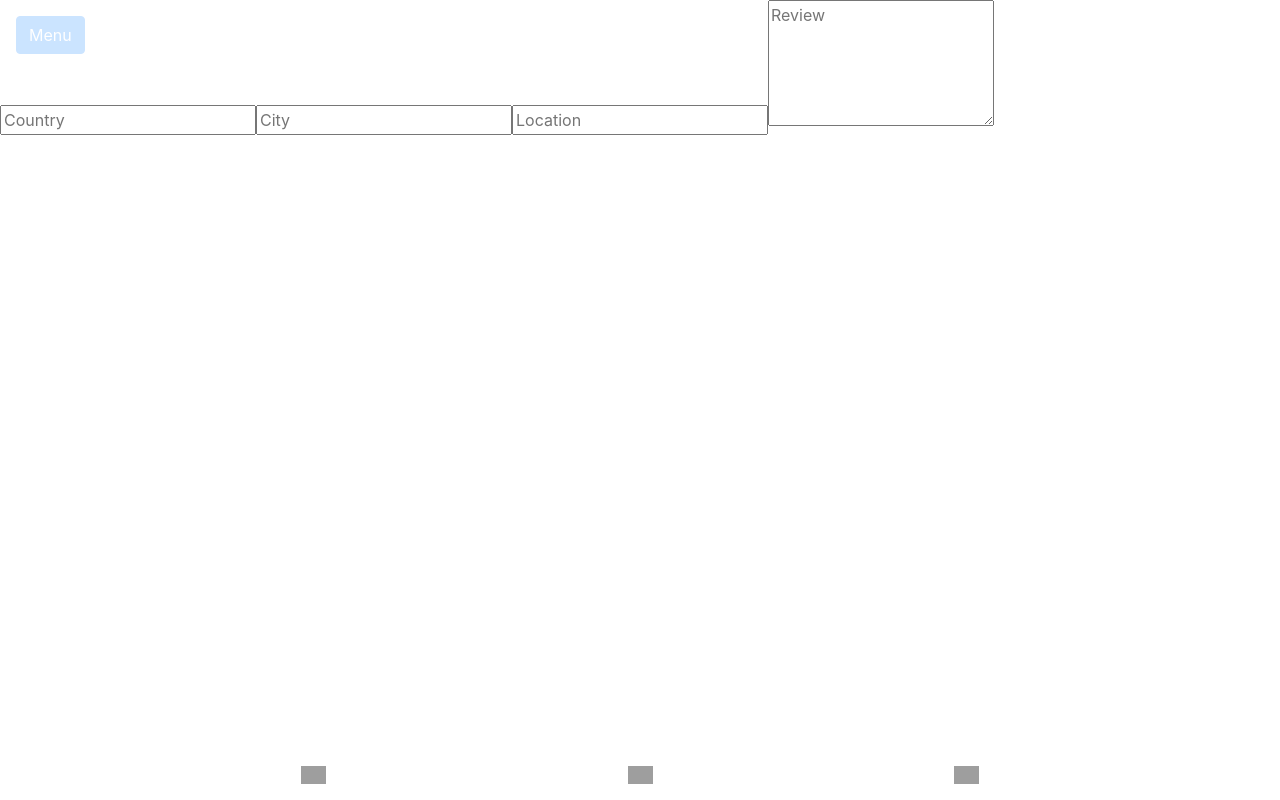
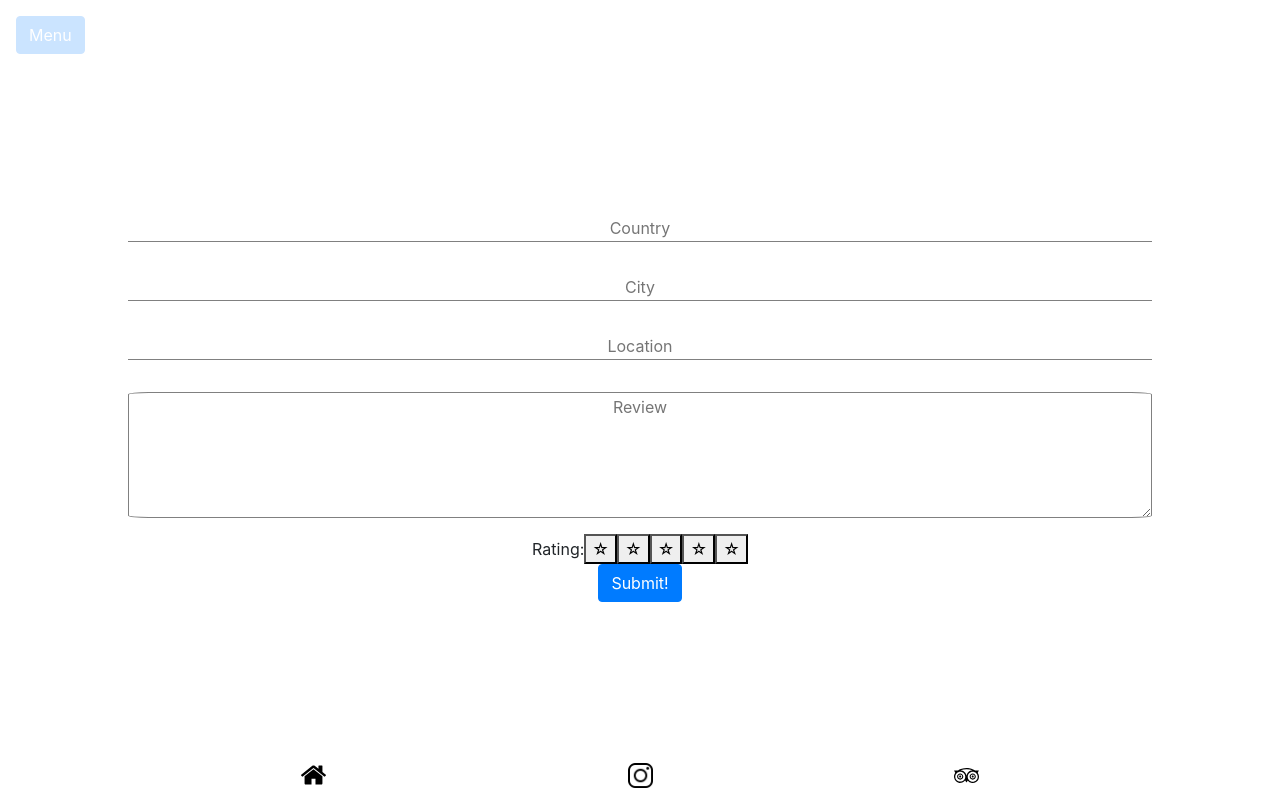
Before and after one commit to Herzenpolo/travel-journal, a React (Create React App) app in the folder travel-journal-frontend/: page /JournalEntry in a window 1280 px wide. Built offline with nearby package versions, Linux system fonts and the light colour scheme; grey boxes are pictures that could not be loaded.

Commit message:
front end

```diff
--- a/travel-journal-frontend/package.json
+++ b/travel-journal-frontend/package.json
@@ -12,6 +12,7 @@
     "react-dom": "^16.13.1",
     "react-router-dom": "^5.2.0",
     "react-scripts": "3.4.1",
+    "react-star-ratings": "^2.3.0",
     "reactstrap": "^8.4.1"
   },
   "scripts": {
--- a/travel-journal-frontend/public/index.html
+++ b/travel-journal-frontend/public/index.html
@@ -24,7 +24,7 @@
       work correctly both with client-side routing and a non-root public URL.
       Learn how to configure a non-root public URL by running `npm run build`.
     -->
-    <title>React App</title>
+    <title>Travel Journal</title>
   </head>
   <body>
     <noscript>You need to enable JavaScript to run this app.</noscript>
--- a/travel-journal-frontend/src/App.css
+++ b/travel-journal-frontend/src/App.css
@@ -140,3 +140,67 @@
   border-right: transparent 1px solid;
   margin-bottom: 3em;
 }
+
+.journalEntryForm {
+  display: flex;
+  flex-direction: column;
+  align-items: center;
+  justify-content: center;
+  text-align: center;
+  height: 100vh
+}
+
+.journalEntryInput {
+  text-align: center;
+  margin: 1em;
+  border: 1px solid gray;
+  width: 80%;
+  border-top: transparent;
+  border-left: transparent;
+  border-right: transparent;
+}
+
+.review {
+  border-radius: 2% !important;
+  border: 1px solid gray !important;
+}
+
+.journalEntrySubmit {
+  text-decoration: underline !important;
+  color: darkgray;
+}
+
+.star-rating {
+  display: flex;
+  flex-direction: row;
+  align-items: center;
+  justify-content: center;
+}
+
+.star {
+  margin: 0;
+}
+
+.rating-title {
+  margin: 0
+}
+
+.star1:focus {
+  color:goldenrod;
+}
+
+.star2:focus {
+  color:goldenrod;
+}
+
+.star3:focus {
+  color:goldenrod;
+}
+
+.star4:focus {
+  color:goldenrod;
+}
+
+.star5:focus {
+  color:goldenrod;
+}
--- a/travel-journal-frontend/src/App.js
+++ b/travel-journal-frontend/src/App.js
@@ -8,6 +8,7 @@ import SearchByCity from "./components/Search-by-City";
 import SearchByCountry from "./components/Search-by-Country";
 import SearchByLocation from "./components/Search-by-Location";
 import SearchResults from "./components/Search-results";
+import IndividualResult from "./components/IndividualResult"
 
 
 class App extends Component {
@@ -39,24 +40,29 @@ class App extends Component {
           />
           <Route
             exact
+            path="/SearchByCity"
+            render={(props) => <SearchByCity {...props} />}
+          />
+          <Route
+            exact
             path="/SearchResults/:id"
             render={(props) => <SearchResults {...props} />}
           />
           <Route
             exact
-            path="/SearchByCity"
-            render={(props) => <SearchByCity {...props} />}
+            path="/SearchResults/:id/:location"
+            render={(props) => <IndividualResult {...props} />}
           />
         </Switch>
         <footer className = 'footerLinks'>
           <Link className = 'footerlink-container' to="/">
-            <img className = 'footer-icons' src= {require('./components/images/25694.svg')} alt="home" />
+            <img className = 'footer-icons' src= 'images/25694.svg' alt="home" />
           </Link>
           <a className = 'footerlink-container' href="https://www.instagram.com/">
-            <img className = 'footer-icons' src={require('./components/images/icons8-instagram-52.png')} alt="instagram" />
+            <img className = 'footer-icons' src='images/icons8-instagram-52.png' alt="instagram" />
           </a>
           <a className = 'footerlink-container' href="https://www.tripadvisor.com/">
-            <img className = 'footer-icons' src={require('./components/images/48942.svg')} alt="Trip Advisor" />
+            <img className = 'footer-icons' src= 'images/48942.svg' alt="Trip Advisor" />
           </a>
         </footer>
       </div>
--- /dev/null
+++ b/travel-journal-frontend/src/components/IndividualResult.jsx
@@ -0,0 +1,17 @@
+import React, { Component } from 'react';
+
+class IndividualResult extends Component {
+    render() {
+        console.log(this.props.match.params)
+        let city =  this.props.match.params.id
+        let location = this.props.match.params.location
+        return (
+            <div>
+                <h1>{city}</h1>
+                <h2>{location}</h2>
+            </div>
+        );
+    }
+}
+
+export default IndividualResult;
--- a/travel-journal-frontend/src/components/Journal-Entry.jsx
+++ b/travel-journal-frontend/src/components/Journal-Entry.jsx
@@ -3,7 +3,26 @@ import { Button } from "reactstrap";
 import { Link } from "react-router-dom";
 
 class JournalEntry extends Component {
+  state = {
+    city: "",
+    country: "",
+    location: "",
+    review: "",
+    rating: 0,
+  };
+
+  onChange = (e) => {
+    console.log(e.target.value);
+    this.setState({ [e.target.name]: e.target.value });
+  };
+
+  onClick = (e) => {
+    e.preventDefault();
+    this.setState({ rating: e.target.value });
+  };
+
   render() {
+    console.log(this.state);
     return (
       <div>
         <Link className="link-navBar" to="/Menu">
@@ -13,11 +32,86 @@ class JournalEntry extends Component {
             Menu{" "}
           </Button>{" "}
         </Link>
-        <form>
-            <input type = 'text' name = 'country' placeholder = 'Country'/>
-            <input type = 'text' name = 'city' placeholder = 'City'/>
-            <input type = 'text' name = 'location' placeholder = 'Location'/>
-            <textArea name = 'review' rows = '5' columns = '33' placeholder = 'Review'/>
+        <form className="journalEntryForm">
+          <input
+            className="journalEntryInput"
+            type="text"
+            name="country"
+            placeholder="Country"
+            onChange={this.onChange}
+          />
+          <input
+            className="journalEntryInput"
+            type="text"
+            name="city"
+            placeholder="City"
+            onChange={this.onChange}
+          />
+          <input
+            className="journalEntryInput"
+            type="text"
+            name="location"
+            placeholder="Location"
+            onChange={this.onChange}
+          />
+          <textarea
+            className="journalEntryInput review"
+            name="review"
+            rows="5"
+            columns="33"
+            placeholder="Review"
+            onChange={this.onChange}
+          />
+          <div className="star-rating">
+            {" "}
+            <p className="rating-title">Rating:</p>
+            <button
+              className="starRating star1"
+              name="rating"
+              value="1"
+              onClick={this.onClick}
+            >
+              ☆
+            </button>
+            <button
+              className="starRating star2"
+              name="rating"
+              value="2"
+              onClick={this.onClick}
+            >
+              ☆
+            </button>
+            <button
+              className="starRating star3"
+              name="rating"
+              value="3"
+              onClick={this.onClick}
+            >
+              ☆
+            </button>
+            <button
+              className="starRating star4"
+              name="rating"
+              value="4"
+              onClick={this.onClick}
+            >
+              ☆
+            </button>
+            <button
+              className="starRating star5"
+              name="rating"
+              value="5"
+              onClick={this.onClick}
+            >
+              ☆
+            </button>
+          </div>
+          <Link to={`/SearchResults/${this.state.city}/${this.state.location}`}>
+            <Button className="search-btn" type="serch" color="primary">
+              {" "}
+              Submit!{" "}
+            </Button>
+          </Link>
         </form>
       </div>
     );
--- a/travel-journal-frontend/src/components/Search-results.jsx
+++ b/travel-journal-frontend/src/components/Search-results.jsx
@@ -3,7 +3,8 @@ import { Button } from "reactstrap";
 import { Link } from "react-router-dom";
 
 class SearchResults extends Component {
-  render() {
+
+    render() {
       console.log(this.props.match.params)
     return (
       <div>
--- a/travel-journal-frontend/src/index.js
+++ b/travel-journal-frontend/src/index.js
@@ -5,6 +5,7 @@ import App from './App';
 import * as serviceWorker from './serviceWorker';
 import { BrowserRouter as Router} from 'react-router-dom'
 import 'bootstrap/dist/css/bootstrap.min.css';
+
 
 
 ReactDOM.render(
```
Also changed, not shown: 2 other files (tests, documents, lock files or other folders).
